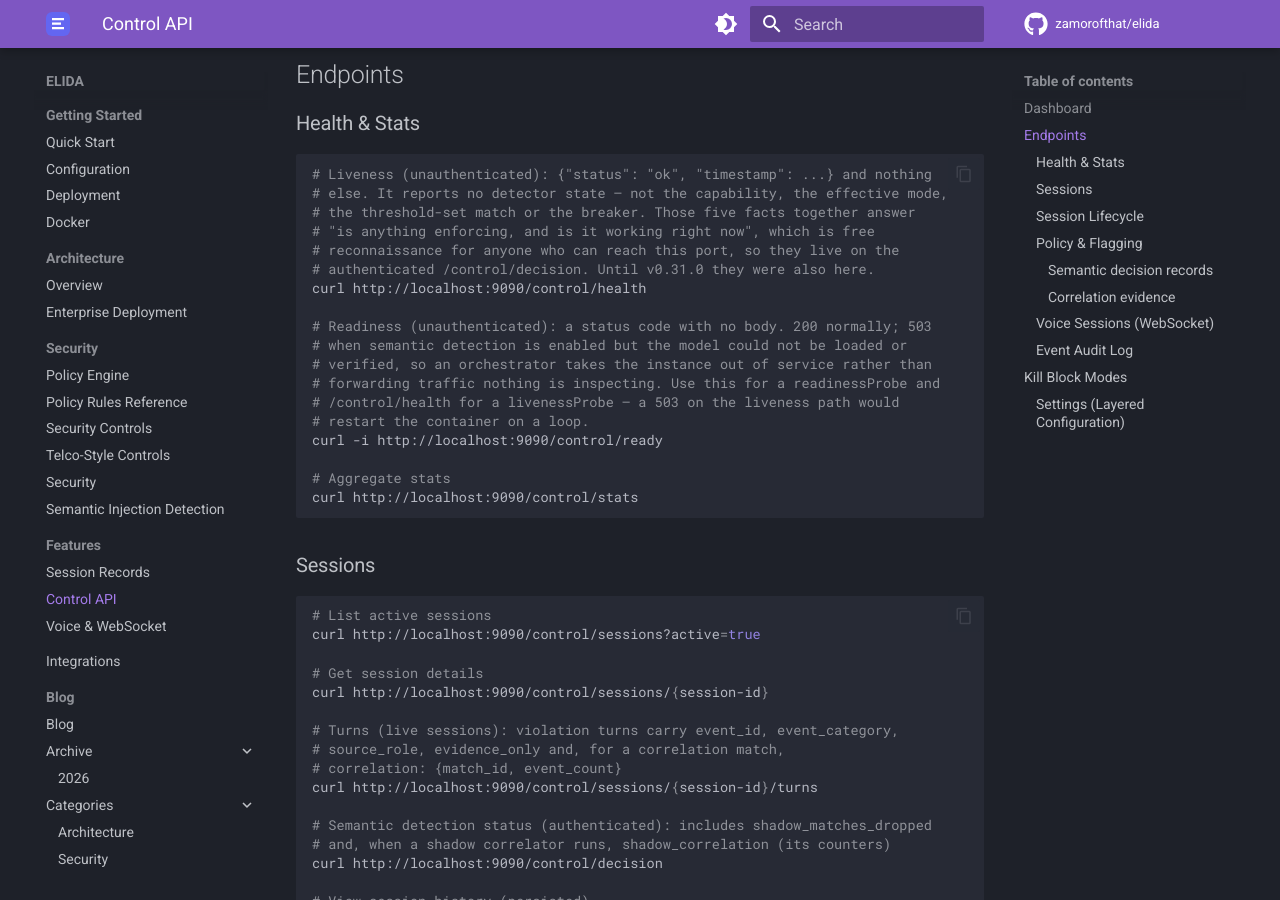
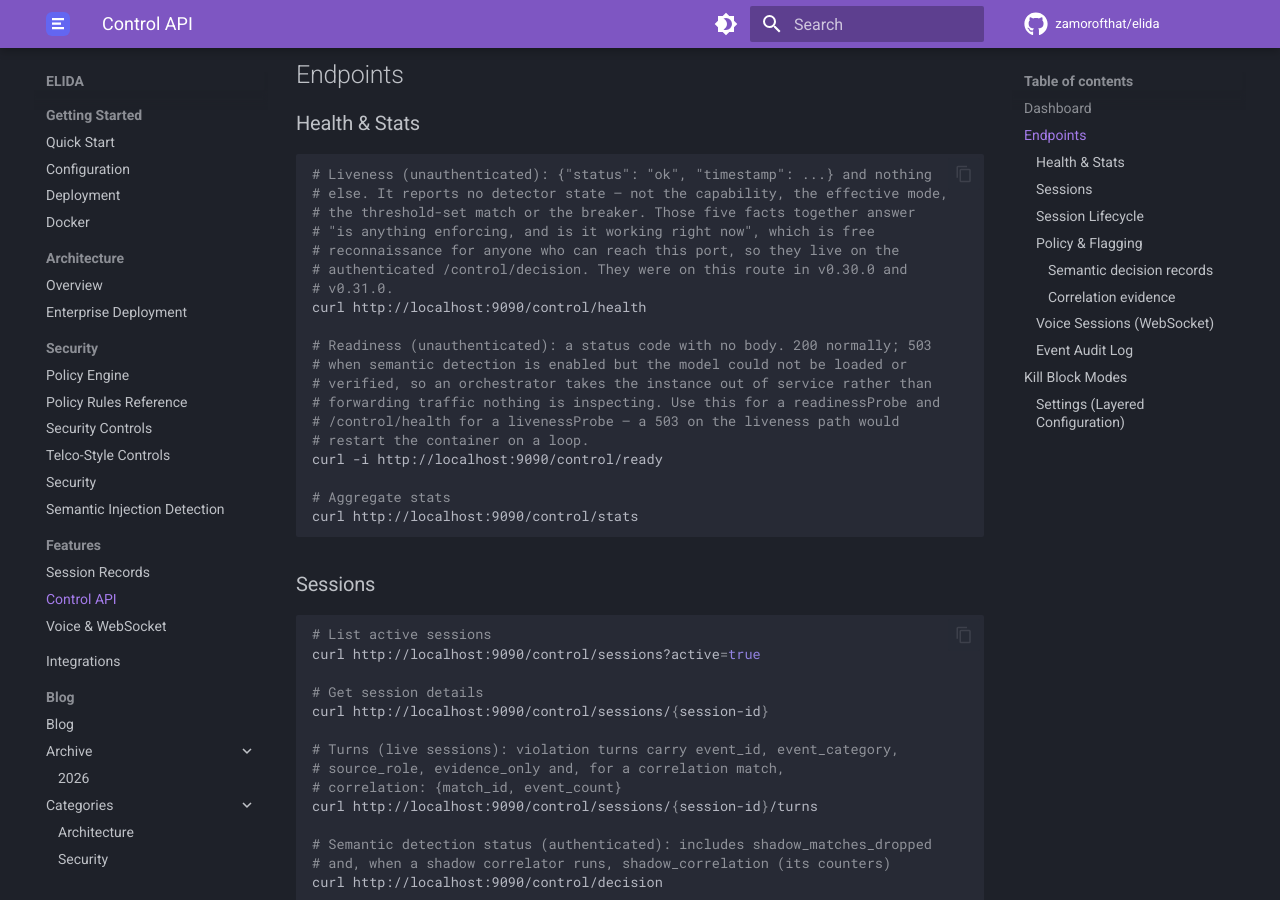
Before and after one commit to zamorofthat/elida, an MkDocs documentation site: the page built from docs/api.md, in a window 1280 px wide and 900 px high, scrolled down 330 px. Built offline with MkDocs 1.6.1 and Material for MkDocs 9.7.7, drawn with Linux system fonts in a browser that asks for light colours; comment, search, counter and statistics services are not loaded.

Commit message:
docs(api): name the releases that carried the health posture block
v0.31.0 shipped on 2026-11-07 with the fields still on /control/health, so
"until v0.31.0" was wrong. Naming the releases that carried them instead of
the one that removes them keeps the line true however long this takes to
merge.

```diff
--- a/docs/api.md
+++ b/docs/api.md
@@ -16,7 +16,8 @@ Open `http://localhost:9090/` in your browser for the web dashboard.
 # the threshold-set match or the breaker. Those five facts together answer
 # "is anything enforcing, and is it working right now", which is free
 # reconnaissance for anyone who can reach this port, so they live on the
-# authenticated /control/decision. Until v0.31.0 they were also here.
+# authenticated /control/decision. They were on this route in v0.30.0 and
+# v0.31.0.
 curl http://localhost:9090/control/health
 
 # Readiness (unauthenticated): a status code with no body. 200 normally; 503
```
